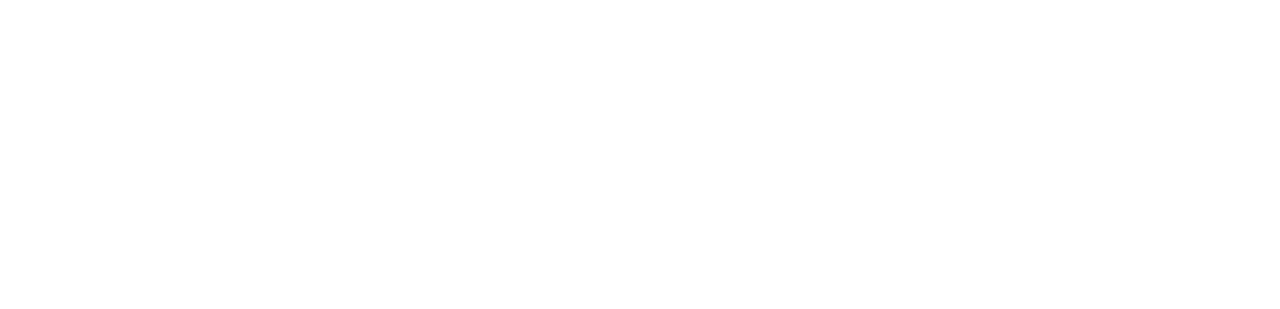
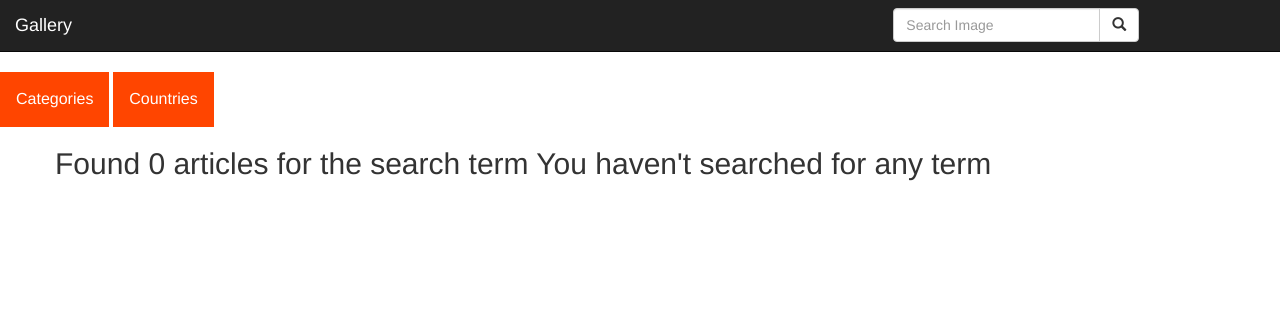
Before and after one commit to Sigilai5/Django-Gallery, a Django app: page /search/ in a window 1280 px wide. Before the commit the part shown is empty. Shown: the top 309 px of the page. Run offline with Django 3.2, Linux system fonts and the light colour scheme; some libraries are stand-ins or nearby versions.

Commit message:
added search search to html

```diff
--- a/gallery/models.py
+++ b/gallery/models.py
@@ -44,7 +44,7 @@ class Image(models.Model):
 
     @classmethod
     def search_by_title(cls,search_term):
-        image = cls.objects.filter(image_name=search_term)
+        image = cls.objects.filter(image_name__icontains=search_term)
         return image
     # @classmethod
     # def get_image(cls):
--- a/gallery/templates/navbar.html
+++ b/gallery/templates/navbar.html
@@ -11,17 +11,17 @@
   <div class="container-fluid">
     <div class="navbar-header">
 
-      <a class="navbar-brand" href="">Gallery</a>
+      <a class="navbar-brand" href="{% url 'home' %}">Gallery</a>
 
     </div>
 
       <!-- Adding a search form  -->
       <div class="col-sm-4 col-md-4 navbar-right">
 
-          <form class="navbar-form" role="search" action="">
+          <form class="navbar-form" role="search" action="{% url 'search_results' %}">
 
               <div class="input-group">
-                  <input type="text" class="form-control" placeholder="Search Image" name="article">
+                  <input type="text" class="form-control" placeholder="Search Image" name="image">
                   <div class="input-group-btn">
                       <button class="btn btn-default" type="submit"><i class="glyphicon glyphicon-search"></i> </button>
                   </div>
--- a/gallery/templates/search.html
+++ b/gallery/templates/search.html
@@ -0,0 +1,46 @@
+{%extends 'base.html'%}
+{% block content %}
+<div class="container">
+
+  <div class="row">
+    {% if articles%}
+      <h2>Found {{ articles|length }} of searched term {{message}}</h2>
+    {% else %}
+      <h2> Found 0 articles for the search term {{message}}</h2>
+    {% endif %}
+
+  </div>
+
+  <div class="row">
+
+       <section class="gallery-block cards-gallery">
+    <div class="container">
+
+    <div class="row">
+ {% for img in articles %}
+    <div class="col-md-6 col-lg-4">
+	                <div class="card border-0 transform-on-hover">
+	                	<a class="lightbox" href="">
+	                		<img src="{{ img.image.url }}" alt="Card Image" class="card-img-top" width="100%" height="300px">
+	                	</a>
+	                    <div class="card-body">
+	                        <h6><a href="#">{{ img.image_name }}</a></h6>
+	                        <p class="text-muted card-text">{{ img.image_description }}</p>
+	                    </div>
+	                </div>
+	            </div>
+        {% endfor %}
+    </div>
+    </div>
+    </section>
+
+{#  {% if articles %}#}
+{#    {% for article in articles %}#}
+{#      <div class="col-sm-6 col-md-3">#}
+{#          <h1>{{article.image_name}}</h1>#}
+{#      </div>#}
+{#    {% endfor %}#}
+{#  {% endif %}#}
+  </div>
+</div>
+{% endblock %}
```
